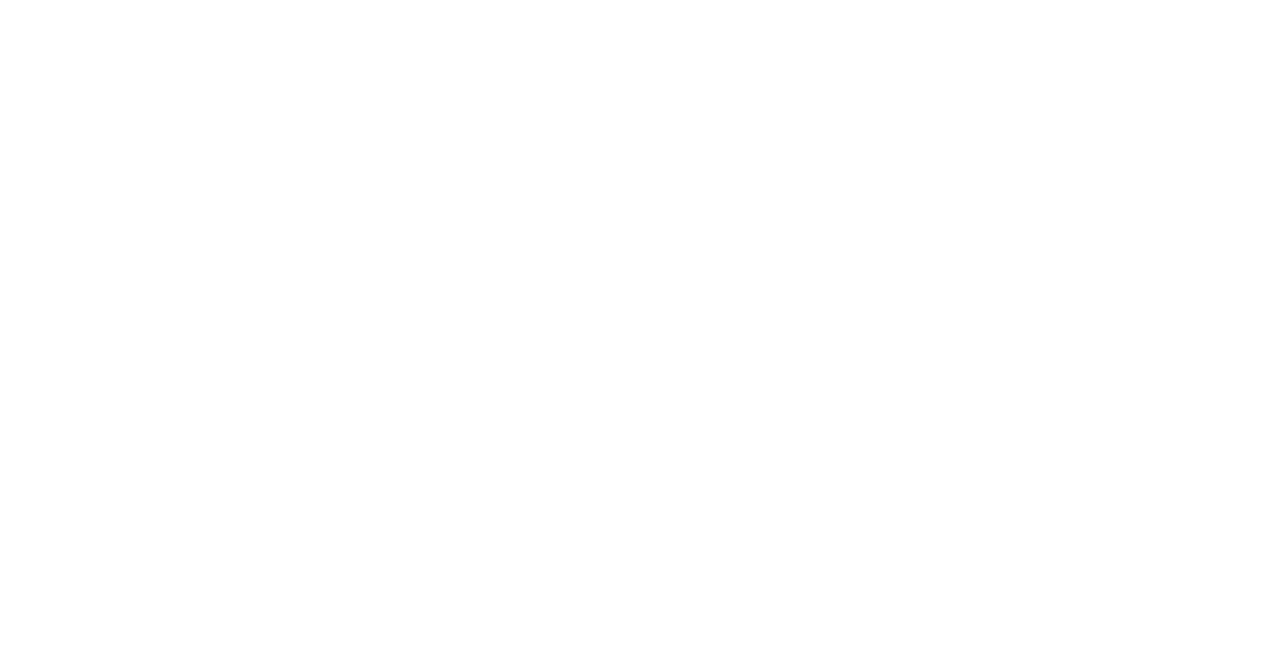
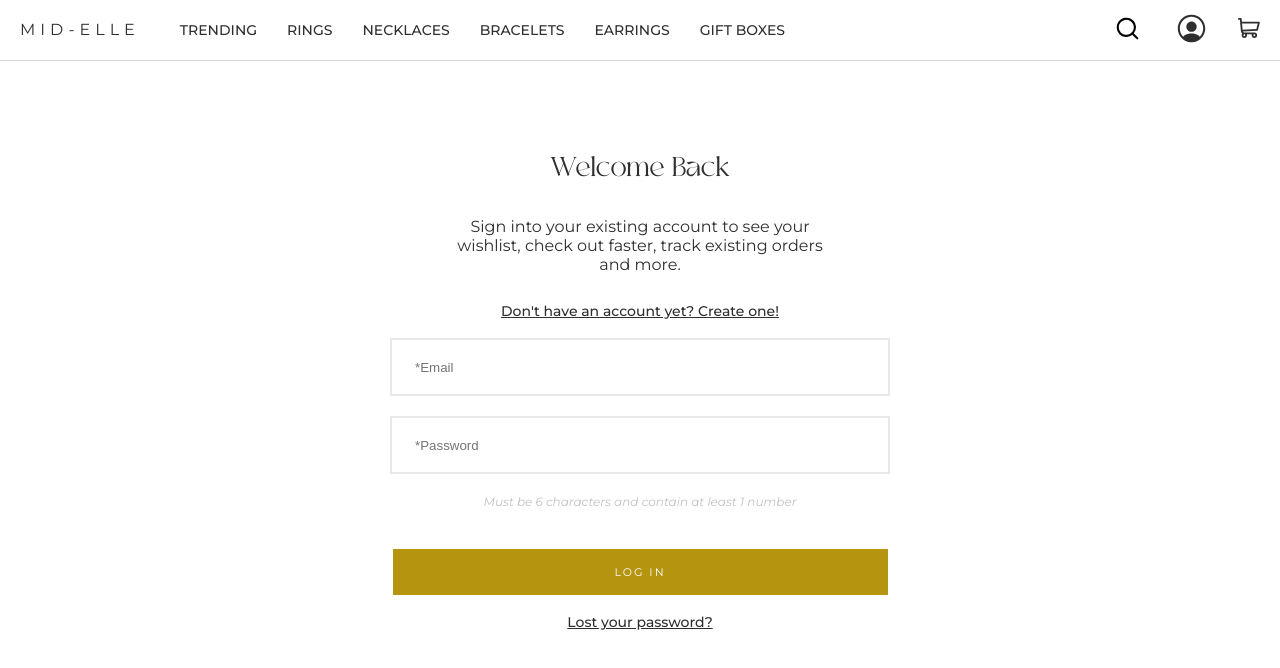
Before and after one commit to Yetu-1/mid-elle, a React (Vite) app in the folder client/: page /login in a window 1280 px wide. Before the commit this address had no page. Shown: the top 668 px of the page. Built offline with nearby package versions, Linux system fonts and the light colour scheme.

Commit message:
Add Login and Sign up Pages

```diff
--- a/client/src/App.css
+++ b/client/src/App.css
@@ -1,17 +1,12 @@
 body {
   width: 100%;
   height: 100vh;
-  font-family: "Kumbh Sans", sans-serif;
+  font-family: "Montserrat", Verdana, sans-serif;
   margin: 0px;
 }
 
 .container {
   width: 100%;
-}
-
-hr {
-  border: 0;
-  border-top: solid #dbdbdb;
 }
 
 .nav-1 {
@@ -21,6 +16,7 @@
 }
 .nav-bar {
   position: fixed;
+  z-index: 9;
   top: 0;
   display: flex;
   justify-content: space-between;
@@ -28,6 +24,7 @@
   height: 60px;
   gap: 40px;
   background-color: white;
+  border-bottom: solid 1px #dbdbdb;;
 }
 
 #logo {
@@ -45,6 +42,7 @@
   display: flex;
   gap: 30px;
   align-items: center;
+  margin-right: 20px;
 }
 
 #cart > img {
@@ -77,3 +75,41 @@
 #profile > img {
  color: rgb(47, 47, 47);
 }
+
+.profile-button {
+  position: relative;
+}
+
+.profile-button:hover #dropdown{
+  visibility: visible;
+}
+#dropdown {
+  visibility: hidden;
+  position: absolute;
+  top: 40px;
+  left: -50px;
+  display: flex;
+  flex-direction: column;
+  gap: 10px;
+  width: 220px;
+  height: 120px;
+  background-color: white;
+  align-items: center;
+  justify-content: center;
+}
+.dropdown-button {
+  width: 166px;
+  height: 25px;
+  color: rgb(47, 47, 47);
+  font-size: 11px;
+  border: solid 1px rgb(47, 47, 47);
+  padding-left: 20px;
+  padding-top: 15px;
+  transition: background-color 170ms;
+}
+
+.dropdown-button:hover {
+  border: none;
+  color: white;
+  background-color: #B59410;
+}
--- a/client/src/App.tsx
+++ b/client/src/App.tsx
@@ -1,11 +1,13 @@
 import { useState } from 'react'
-import { Route, Routes } from 'react-router-dom'
+import { NavLink, Route, Routes } from 'react-router-dom'
 import { MyNavLink } from './components/MyNavLink'
 import { Link } from 'react-router-dom'
 import { Product } from './components/Product'
 import cartIcon from "./assets/icon-cart.svg"
 import { Home } from './components/Home'
-import { Search } from './Search'
+import { Search } from './components/Search'
+import { SignUp } from './components/SignUp'
+import { Login } from './components/Login'
 import './App.css'
 
 function App() {
@@ -17,6 +19,18 @@
           <div className='container'>
             <NavBar />
             <Home />
+          </div>
+        }/>
+        <Route path='/login' element={
+          <div className='container'>
+            <NavBar />
+            <Login />
+          </div>
+        }/>
+        <Route path='/signup' element={
+          <div className='container'>
+            <NavBar />
+            <SignUp />
           </div>
         }/>
         <Route path='/rings' element={
@@ -49,12 +63,24 @@
             <Product />
           </div>
         }/>
+        <Route path='/product/:id' element={
+          <div className='container'>
+            <NavBar />
+            <Product />
+          </div>
+        }/>
+        <Route path='*' element={
+          <div className='container'>
+            <NavBar />
+            <Home />
+          </div>
+        }/>
       </Routes>
     </div>
   )
 }
 
-function NavBar () {
+function NavBar() {
   return (
     <div className='nav-bar'>
       <div className='nav-1'>
@@ -63,24 +89,35 @@
       </div>
 
       <div className='nav-list'>
+        <div id="search-button">
+          <img src="/search.svg" alt="profile image" style={{width: "35px"}}/>
+        </div>
+        {/* <div id="avatar">
+          <img src="/image-avatar.png" alt="avater image" />
+        </div> */}
+        <UserRegButton />
         <div id="cart">
           <img src={cartIcon}  alt="cart icon" />
         </div>
-        <div id="profile">
-          <img src="icon-profile.svg" alt="profile image" style={{width: "30px"}}/>
-        </div>
-        <div id="avatar">
-          <img src="image-avatar.png" alt="avater image" />
-        </div>
+        {/* <div id="profile">
+          <img src="/icon-profile.svg" alt="profile image" style={{width: "33px"}}/>
+        </div> */}
       </div>
     </div>
   )
 }
 
-function Cart () {
+function UserRegButton() {
   return (
-    <div className="cart-dialog">
+    <div className="profile-button">
+      <div>
+        <img src="/icon-profile.svg" alt="profile image" style={{width: "33px"}}/>
+      </div>
 
+      <div id="dropdown">
+        <NavLink to="/login"><p className="dropdown-button">LOG IN</p></NavLink>
+        <NavLink to="/signup"><p className="dropdown-button">SIGN UP</p></NavLink>
+      </div>
     </div>
   )
 }
--- /dev/null
+++ b/client/src/components/Account.css
@@ -0,0 +1,88 @@
+.form-container {
+    display: flex;
+    flex-direction: column;
+    align-items: center;
+    margin-top: 100px;
+    width: 100%;
+}
+
+.form-container h1 {
+    font-size: 28px;
+}
+
+#header {
+    width: 400px;
+    display: flex;
+    flex-direction: column;
+    align-items: center;
+    text-align: center;
+    gap: 30px;
+    margin-bottom: 20px;;
+}
+
+#header h1 {
+    margin: 0;
+    color:rgb(47, 47, 47);
+}
+
+#header p {
+    font-family: "Montserrat", Verdana, sans-serif;
+    color:rgb(47, 47, 47);
+}
+.form-container a {
+    text-decoration: underline;
+}
+.form-container a:hover {
+    color: rgb(132, 132, 132);
+}
+
+
+.form {
+    display: flex;
+    flex-direction: column;
+    align-items: center;
+    gap: 20px;
+}
+
+.input-field {
+    width: 450px;
+    height: 52px;
+    outline: none;
+    padding-left: 23px;
+    padding-right: 23px;
+    border: solid 2px #E8E8E8;
+    transition: border 500ms;
+}
+
+.input-field:hover {
+    border: solid 2px  #b49725;
+}
+
+.input-field:focus{
+    border: solid 2px  #B59410;
+}
+
+.submit-button {
+    width: 495px;
+    height: 46px;
+    border: none;
+    background-color:  #B59410;
+    font-family: "Montserrat", Verdana, sans-serif;
+    font-size: 11px;
+    letter-spacing: 2px;
+    color: white;
+    margin-top: 20px;
+    transition: background-color  500ms;
+}
+.submit-button:hover {
+    background-color: white;
+    border: solid 1px black;
+    color: black;
+}
+
+#password-text {
+    color:rgb(193, 193, 198);
+    font-family: "Montserrat", Verdana, sans-serif;
+    font-size: 12px;
+    font-style: italic;
+}
--- /dev/null
+++ b/client/src/components/Login.tsx
@@ -0,0 +1,34 @@
+import { Link } from "react-router-dom"
+import "./Account.css"
+import { FormEvent, useRef, useState } from "react";
+
+export function Login() {
+    const [email, setEmail] = useState("");
+    const [password, setPassword] = useState("");
+
+    function handleSubmit(e: FormEvent) {
+        e.preventDefault();
+
+        console.log(email);
+        console.log(password);
+    }
+
+    return (
+        <div className="form-container" style={{marginTop: "150px"}}>
+            <div id="header">
+                <h1>Welcome Back</h1>
+                <p>Sign into your existing account to see your wishlist, check out faster, track existing orders and more.</p>
+                <Link to="/signup">Don't have an account yet? Create one!</Link>
+            </div>
+
+            <form onSubmit={handleSubmit} className="form">
+                <input className="input-field" placeholder="*Email" type="email" required onChange={(e) => setEmail(e.target.value)}></input>
+                <input className="input-field" placeholder="*Password" required onChange={(e) => setPassword(e.target.value)}></input>
+                <p id="password-text">Must be 6 characters and contain at least 1 number</p>
+                <button className="submit-button" type="submit">LOG IN</button>
+                <Link to="/lostpassword">Lost your password?</Link>
+            </form>
+        </div>
+
+    )
+}
--- a/client/src/components/Product.css
+++ b/client/src/components/Product.css
@@ -96,6 +96,10 @@
     margin: 0px;
 }
 
+#price {
+    font-family: "Montserrat", Verdana, sans-serif;
+}
+
 .discount {
     width: 50px;
     height: 25px;
@@ -114,7 +118,7 @@
 #old-price {
     font-weight: bold;
     text-decoration: line-through;
-    margin-bottom: 25px;
+    margin-bottom: 5px;
 }
 .buy {
     display: flex;
--- a/client/src/components/ProductCard.css
+++ b/client/src/components/ProductCard.css
@@ -1,4 +1,4 @@
-#product-image{
+.product-image{
     width: 380px;
     height: 380px;
 }
@@ -26,3 +26,21 @@
     width: 18px;
     height: 18px;
 }
+.product-card {
+    position: relative;
+}
+
+.image-mask {
+    top: 0px;
+    left: 0px;
+    position: absolute;
+    width: 380px;
+    height: 380px;
+    background-color: white;
+    opacity: 0;
+    transition: opacity 500ms;
+}
+
+.product-card:hover .image-mask{
+    opacity: 0.7;
+}
--- a/client/src/components/ProductCard.tsx
+++ b/client/src/components/ProductCard.tsx
@@ -1,11 +1,19 @@
+import { useNavigate } from "react-router-dom";
 import "./ProductCard.css"
 
 const rating = 5;
 
-export function ProductCard (props: {rating: number, price: number, name: string, image: string}) {
+export function ProductCard (props: {rating: number, price: number, name: string, image: string, id: number}) {
+    const navigate = useNavigate();
+
+    function handleClick (){
+        navigate(`/product/${props.id}`)
+    }
+
     return (
-        <div className="product-card">
-            <img src={props.image} alt="butterfly necklace" id="product-image" />
+        <div className="product-card" onClick={handleClick}>
+            <img src={props.image} alt="butterfly necklace" className="product-image" />
+            <div className="image-mask"></div>
             <p className="product-name">{props.name}</p>
             <p className="product-price">₦{(props.price).toLocaleString()}</p>
             <div className="product-rating">
--- /dev/null
+++ b/client/src/components/SignUp.tsx
@@ -0,0 +1,39 @@
+import { Link } from "react-router-dom"
+import "./Account.css"
+import { FormEvent, useRef, useState } from "react";
+
+export function SignUp() {
+    const [firstname, setFirstName] = useState("");
+    const [lastname, setLastName] = useState("");
+    const [email, setEmail] = useState("");
+    const [password, setPassword] = useState("");
+
+    function handleSubmit(e: FormEvent) {
+        e.preventDefault();
+
+        console.log(email);
+        console.log(firstname);
+        console.log(lastname);
+        console.log(password);
+    }
+
+    return (
+        <div className="form-container">
+            <div id="header">
+                <h1>Create an Account</h1>
+                <p>Create an account with us for a faster checkout, easy order tracking, saving your favorite products, and so much more.</p>
+                <Link to="/login">Already have an account? Sign in</Link>
+            </div>
+
+            <form onSubmit={handleSubmit} className="form">
+                <input className="input-field" placeholder="*Firstname" required onChange={(e) => setFirstName(e.target.value)}></input>
+                <input className="input-field" placeholder="*Lastname" required onChange={(e) => setLastName(e.target.value)}></input>
+                <input className="input-field" placeholder="*Email" type="email" required onChange={(e) => setEmail(e.target.value)}></input>
+                <input className="input-field" placeholder="*Password" required onChange={(e) => setPassword(e.target.value)}></input>
+                <p id="password-text">Must be 6 characters and contain at least 1 number</p>
+                <button className="submit-button" type="submit">CREATE ACCOUNT</button>
+            </form>
+        </div>
+
+    )
+}
```
Also changed, not shown: client/src/components/Home.tsx (+9 -5 lines), client/src/components/Product.tsx (+36 -6 lines), client/src/components/Search.tsx (renamed from client/src/Search.tsx, +26 -18 lines), client/public/icon-profile.svg, client/public/search.svg (added), client/src/components/Search.css (renamed from client/src/Search.css).
